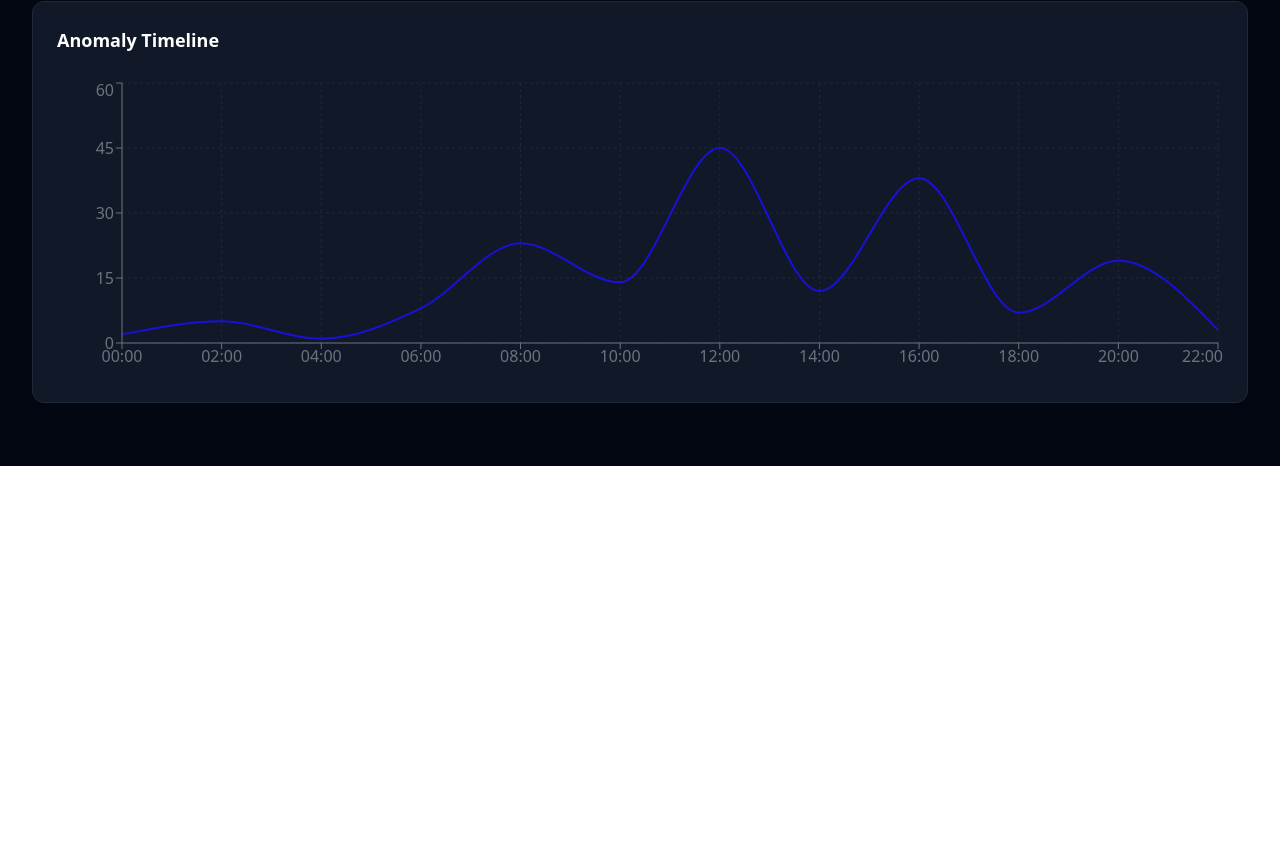
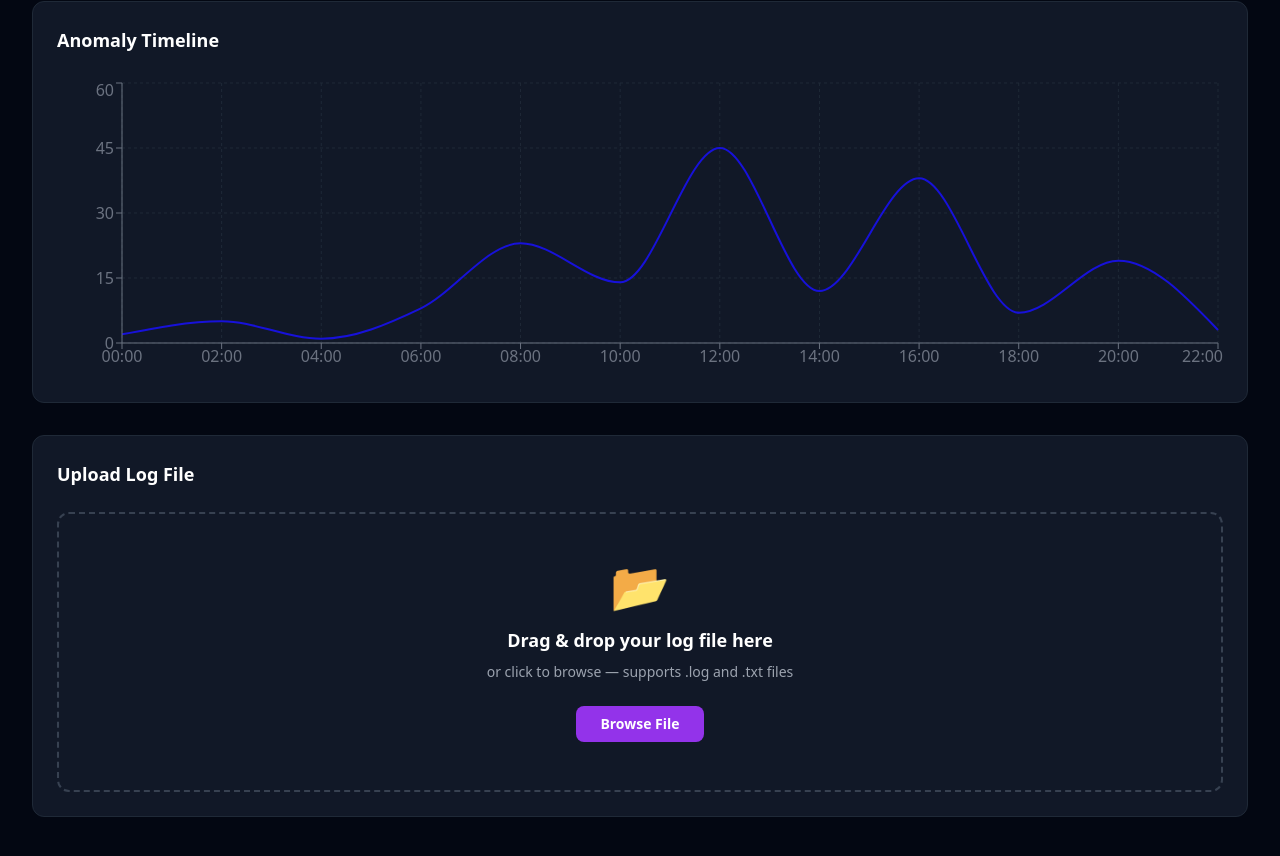
Before and after one commit to Akshatsaini702/logsentinenl-ai, a React (Create React App) app in the folder client/: page /dashboard in a window 1280 px wide. Shown: the part 334-1190 px from the top of the page. Before the commit the page ends 800 px from the top, so only its background shows below. Built offline with nearby package versions, Linux system fonts and the light colour scheme.

Commit message:
feat: upload zone with drag and drop

```diff
--- /dev/null
+++ b/client/src/components/UploadZone.jsx
@@ -0,0 +1,47 @@
+import { useCallback } from 'react';
+import { useDropzone } from 'react-dropzone';
+
+const UploadZone = ({ onFileUpload }) => {
+  const onDrop = useCallback((acceptedFiles) => {
+    if (acceptedFiles.length > 0) {
+      onFileUpload(acceptedFiles[0]);
+    }
+  }, [onFileUpload]);
+
+  const { getRootProps, getInputProps, isDragActive } = useDropzone({
+    onDrop,
+    accept: { 'text/plain': ['.log', '.txt'] },
+    maxFiles: 1,
+  });
+
+  return (
+    <div
+      {...getRootProps()}
+      className={`border-2 border-dashed rounded-xl p-12 text-center cursor-pointer transition-all duration-300 ${
+        isDragActive
+          ? 'border-purple-500 bg-purple-500/10'
+          : 'border-gray-700 hover:border-purple-500 hover:bg-purple-500/5'
+      }`}
+    >
+      <input {...getInputProps()} />
+      <div className="text-5xl mb-4">📂</div>
+      {isDragActive ? (
+        <p className="text-purple-400 text-lg font-semibold">Drop your log file here...</p>
+      ) : (
+        <>
+          <p className="text-white text-lg font-semibold">
+            Drag & drop your log file here
+          </p>
+          <p className="text-gray-400 text-sm mt-2">
+            or click to browse — supports .log and .txt files
+          </p>
+          <button className="mt-6 bg-purple-600 hover:bg-purple-700 text-white px-6 py-2 rounded-lg text-sm font-semibold transition">
+            Browse File
+          </button>
+        </>
+      )}
+    </div>
+  );
+};
+
+export default UploadZone;
--- a/client/src/pages/Dashboard.jsx
+++ b/client/src/pages/Dashboard.jsx
@@ -1,5 +1,7 @@
 import StatsCard from '../components/StatsCard';
 import { LineChart, Line, XAxis, YAxis, CartesianGrid, Tooltip, ResponsiveContainer } from 'recharts';
+import UploadZone from '../components/UploadZone';
+import { useState } from 'react';
 
 const anomalyData = [
   { time: '00:00', anomalies: 2 },
@@ -17,6 +19,12 @@ const anomalyData = [
 ];
 
 const Dashboard = () => {
+    const [uploadedFile, setUploadedFile] = useState(null);
+
+const handleFileUpload = (file) => {
+  setUploadedFile(file);
+  console.log('File uploaded:', file.name);
+};
   const stats = [
     { title: "Total Logs", value: "10,482", icon: "📋", color: "blue" },
     { title: "Anomalies Detected", value: "143", icon: "⚠️", color: "yellow" },
@@ -63,6 +71,22 @@ const Dashboard = () => {
           </LineChart>
         </ResponsiveContainer>
       </div>
+      {/* Upload Zone */}
+<div className="mt-8 bg-gray-900 border border-gray-800 rounded-xl p-6">
+  <h3 className="text-white font-semibold text-lg mb-6">
+    Upload Log File
+  </h3>
+  <UploadZone onFileUpload={handleFileUpload} />
+  {uploadedFile && (
+    <div className="mt-4 bg-purple-500/10 border border-purple-500/20 rounded-lg p-4 flex items-center gap-3">
+      <span className="text-purple-400 text-xl">✅</span>
+      <div>
+        <p className="text-white font-semibold">{uploadedFile.name}</p>
+        <p className="text-gray-400 text-sm">{(uploadedFile.size / 1024).toFixed(2)} KB</p>
+      </div>
+    </div>
+  )}
+</div>
 
     </div>
   );
```
